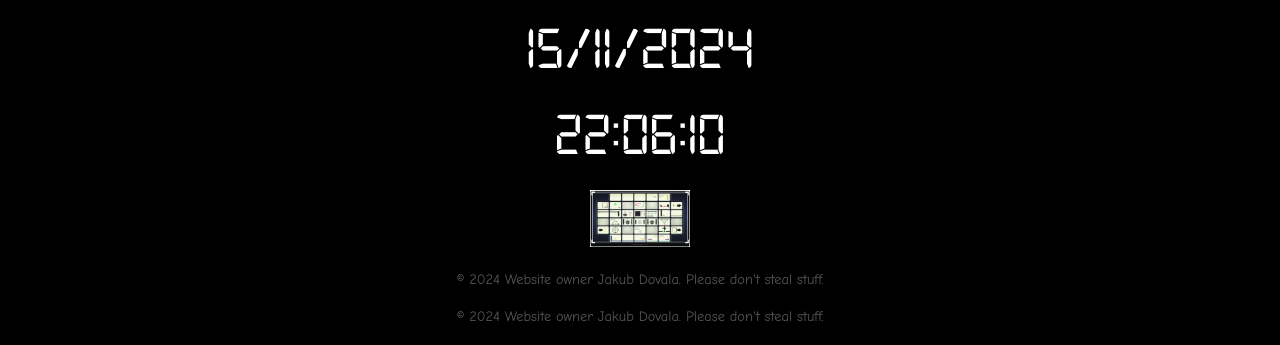
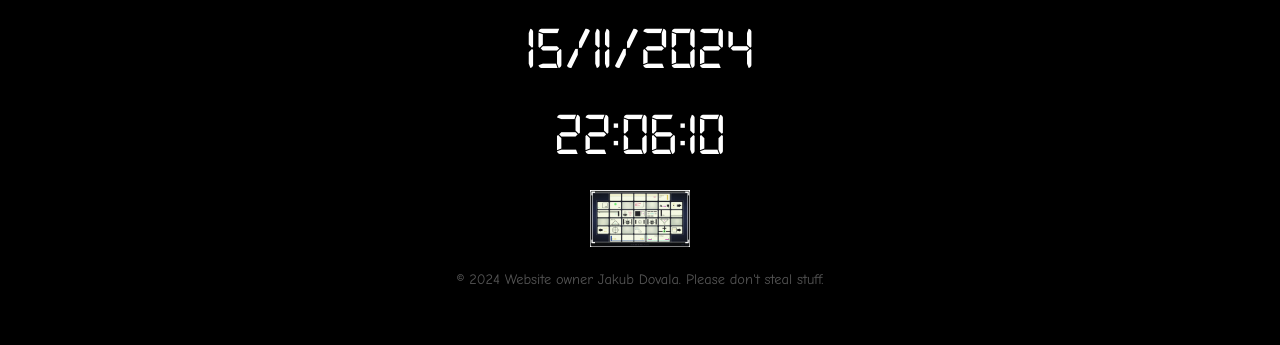
Before and after one commit to GreegTheMad/GreegTheMad.github.io, a plain HTML site: page index.html in a window 1280 px wide. Shown: the part 1142-1487 px from the top of the page. After the commit the page ends 1450 px from the top, so only its background shows below. Drawn offline with Linux system fonts and the light colour scheme.

Commit message:
Update index.html

```diff
--- a/index.html
+++ b/index.html
@@ -356,10 +356,3 @@
     </footer>
 </body>
 </html>
-
-
-    <footer>
-        &copy; 2024 Website owner Jakub Dovala. Please don't steal stuff.
-    </footer>
-</body>
-</html>
```
